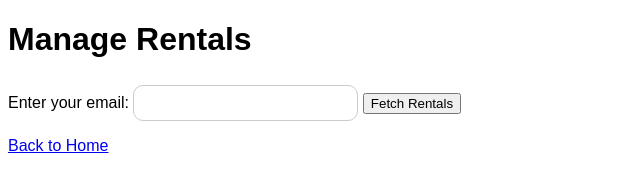
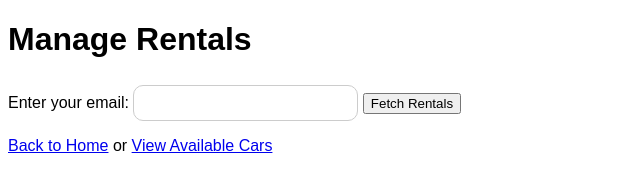
Before and after one commit to mkowa2/Car-Rental, a website: page views/client-manage-rental.html in a window 1280 px wide. Shown: the whole page, without its empty margins (0-640 px from the left). Drawn offline with Linux system fonts and the light colour scheme; no server answers.

Commit message:
Adding back links

```diff
--- a/views/client-manage-rental.html
+++ b/views/client-manage-rental.html
@@ -19,7 +19,7 @@
         <!-- Rental items will be dynamically inserted here -->
     </div>
 
-    <p><a href="/">Back to Home</a></p>
+    <p><a href="/">Back to Home</a> or <a href="available-cars">View Available Cars</a></p>
     <script src="/script.js"></script>
 </body>
 </html>
```
Also changed, not shown: views/available-cars.html (+1 -1 lines).
